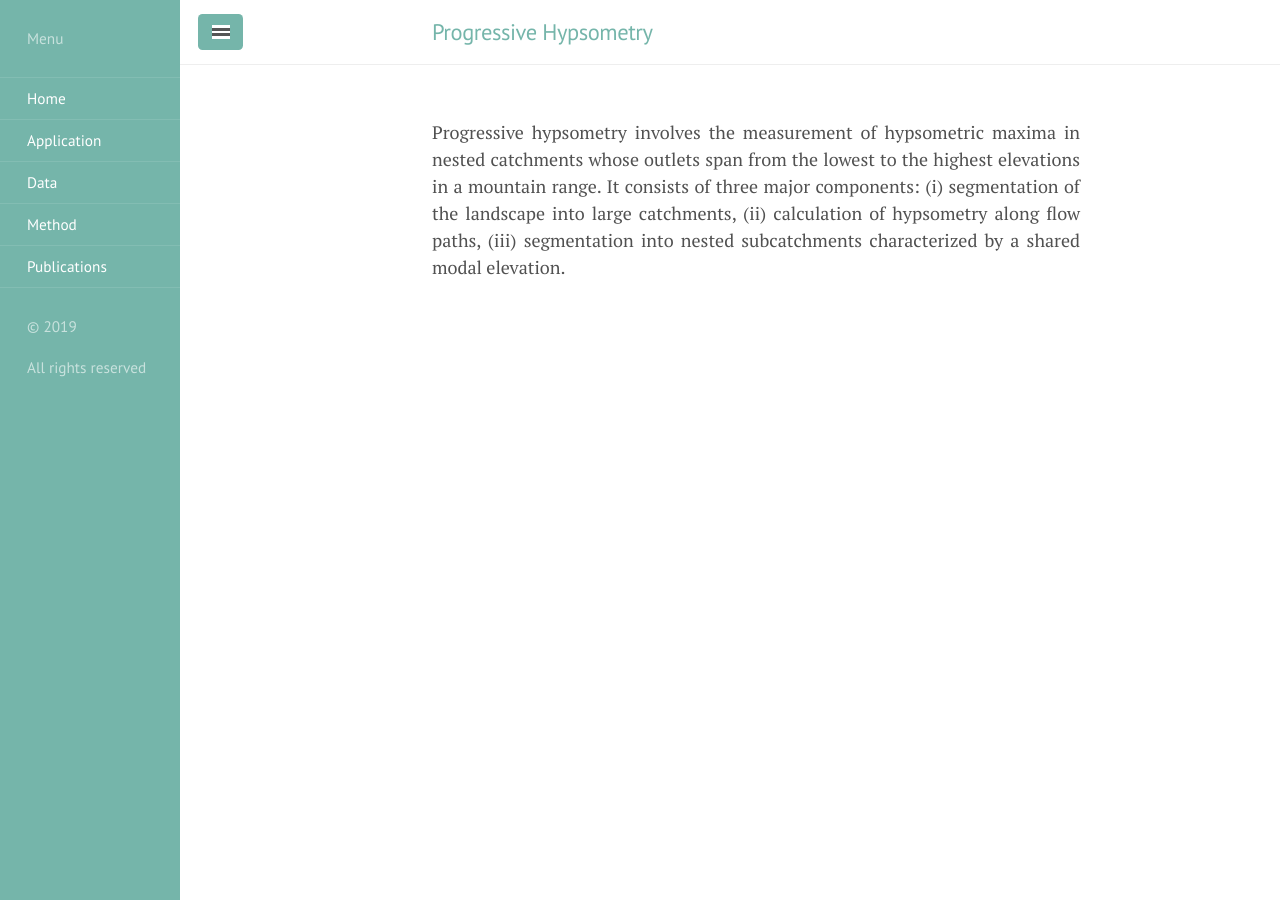
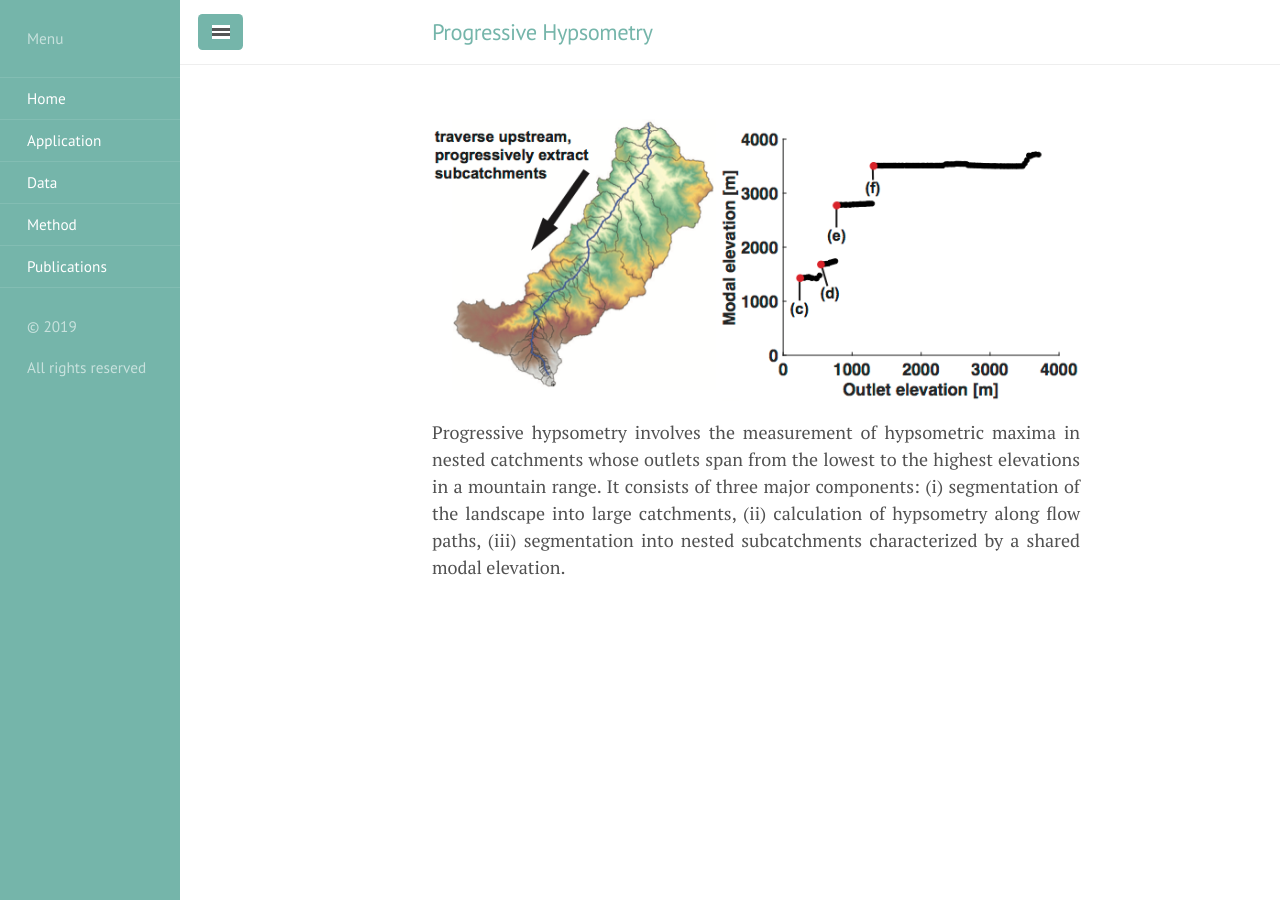
Before and after one commit to mcunningham917/PHdoc, a Jekyll site: the page built from index.html, in a window 1280 px wide. Built offline with Jekyll 4.4.1, drawn with Linux system fonts in a browser that asks for light colours; the list of posts is cut into pages by our own code.

Commit message:
Embed more figures

```diff
--- a/index.html
+++ b/index.html
@@ -5,6 +5,10 @@ title: Progressive hypsometry
 
 <div class="blurb">
 <!-- <h3>Progressive hypsometry</h3> -->
+
+<p>
+	<img src="img/f04_part.png" alt="Progressive hypsometry">
+</p>
 
 <p>
 Progressive hypsometry involves the measurement of hypsometric maxima in nested catchments
```
Also changed, not shown: img/f04_part.png (added), img/f13.png (added).
